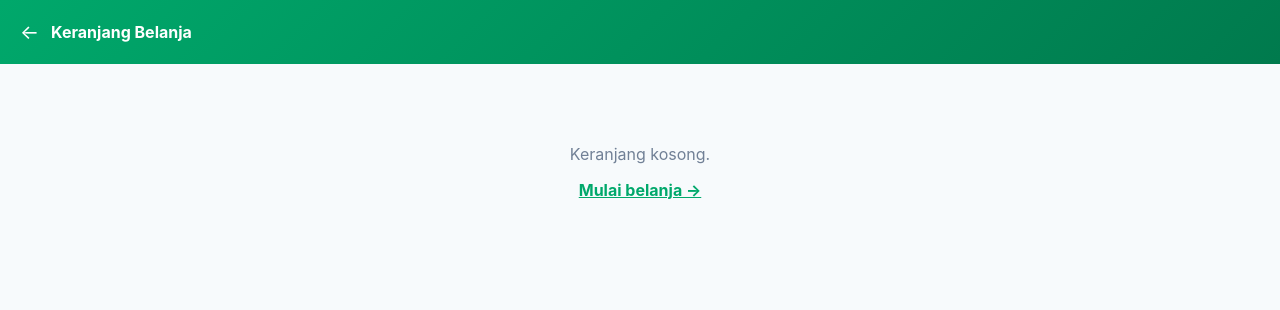
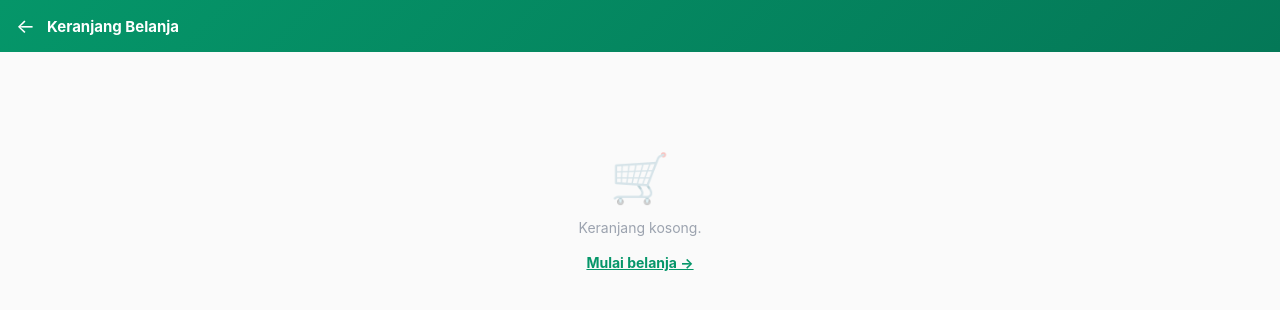
Before and after one commit to borneomks79-svg/pasdisaku, a Next.js app in the folder pasdisaku/frontend/: page /keranjang in a window 1280 px wide. Shown: the top 310 px of the page. Built offline with nearby package versions, Linux system fonts and the light colour scheme.

Commit message:
Update page.tsx

```diff
--- a/pasdisaku/frontend/app/keranjang/page.tsx
+++ b/pasdisaku/frontend/app/keranjang/page.tsx
@@ -11,52 +11,115 @@ export default function KeranjangPage() {
   const total = cartTotal(cart);
 
   return (
-    <div style={{ minHeight: '100vh', background: '#f7fafc' }}>
-      <div style={{ background: 'linear-gradient(135deg, #00a86b, #007a4d)', color: 'white', padding: '20px', display: 'flex', alignItems: 'center', gap: 12 }}>
-        <Link href="/toko" style={{ color: 'white', fontSize: 20, textDecoration: 'none' }}>←</Link>
-        <span style={{ fontWeight: 700 }}>Keranjang Belanja</span>
+    <div style={{ minHeight: '100vh', background: '#fafafa', paddingBottom: cart.length > 0 ? 110 : 20 }}>
+      <div
+        style={{
+          background: 'linear-gradient(135deg, #059669, #047857)',
+          padding: '16px',
+          display: 'flex',
+          alignItems: 'center',
+          gap: 12,
+          position: 'sticky',
+          top: 0,
+          zIndex: 10,
+        }}
+      >
+        <Link href="/toko" style={{ color: 'white', fontSize: 20, textDecoration: 'none', lineHeight: 1 }}>←</Link>
+        <span style={{ fontWeight: 700, color: 'white', fontSize: 15 }}>Keranjang Belanja</span>
       </div>
 
-      <div style={{ maxWidth: 600, margin: '0 auto', padding: 20 }}>
+      <div style={{ maxWidth: 560, margin: '0 auto', padding: 16 }}>
         {cart.length === 0 ? (
-          <div style={{ textAlign: 'center', marginTop: 60 }}>
-            <p style={{ color: '#718096', marginBottom: 16 }}>Keranjang kosong.</p>
-            <Link href="/toko" style={{ color: '#00a86b', fontWeight: 700 }}>Mulai belanja →</Link>
+          <div style={{ textAlign: 'center', marginTop: 80 }}>
+            <div style={{ fontSize: 48, opacity: 0.3, marginBottom: 12 }}>🛒</div>
+            <p style={{ color: '#9ca3af', marginBottom: 16, fontSize: 14 }}>Keranjang kosong.</p>
+            <Link href="/toko" style={{ color: '#059669', fontWeight: 700, fontSize: 14 }}>Mulai belanja →</Link>
           </div>
         ) : (
           <>
-            <div style={{ display: 'flex', flexDirection: 'column', gap: 12 }}>
+            <div style={{ display: 'flex', flexDirection: 'column', gap: 10 }}>
               {cart.map((item) => (
-                <div key={item.id} style={{ display: 'flex', gap: 12, background: 'white', borderRadius: 12, padding: 12, boxShadow: '0 1px 3px rgba(0,0,0,0.06)' }}>
-                  <div style={{ width: 64, height: 64, borderRadius: 10, background: '#edf2f7', backgroundImage: item.image ? `url(${item.image})` : undefined, backgroundSize: 'cover', backgroundPosition: 'center', flexShrink: 0 }} />
+                <div
+                  key={item.id}
+                  style={{
+                    display: 'flex',
+                    gap: 12,
+                    background: 'white',
+                    borderRadius: 14,
+                    padding: 12,
+                    boxShadow: '0 1px 6px rgba(0,0,0,0.06)',
+                  }}
+                >
+                  <div
+                    style={{
+                      width: 68,
+                      height: 68,
+                      borderRadius: 12,
+                      background: 'linear-gradient(135deg, #f3f4f6, #e5e7eb)',
+                      backgroundImage: item.image ? `url(${item.image})` : undefined,
+                      backgroundSize: 'cover',
+                      backgroundPosition: 'center',
+                      flexShrink: 0,
+                      display: 'flex',
+                      alignItems: 'center',
+                      justifyContent: 'center',
+                      fontSize: 22,
+                      opacity: item.image ? 1 : 0.4,
+                    }}
+                  >
+                    {!item.image && '📦'}
+                  </div>
                   <div style={{ flex: 1, minWidth: 0 }}>
-                    <p style={{ fontSize: 14, fontWeight: 600, margin: 0, overflow: 'hidden', textOverflow: 'ellipsis', whiteSpace: 'nowrap' }}>{item.name}</p>
-                    <p style={{ fontSize: 14, fontWeight: 800, color: '#007a4d', margin: '4px 0' }}>Rp{item.price.toLocaleString('id-ID')}</p>
+                    <p style={{ fontSize: 13.5, fontWeight: 600, margin: 0, overflow: 'hidden', textOverflow: 'ellipsis', whiteSpace: 'nowrap' }}>
+                      {item.name}
+                    </p>
+                    <p style={{ fontSize: 14, fontWeight: 800, color: '#047857', margin: '4px 0 8px' }}>
+                      Rp{item.price.toLocaleString('id-ID')}
+                    </p>
                     <div style={{ display: 'flex', alignItems: 'center', gap: 10 }}>
-                      <div style={{ display: 'flex', alignItems: 'center', border: '1px solid #e2e8f0', borderRadius: 8 }}>
-                        <button onClick={() => updateQty(item.id, item.qty - 1)} style={{ padding: '4px 10px', background: 'white', border: 'none' }}>−</button>
-                        <span style={{ padding: '0 10px', fontSize: 13, fontWeight: 600 }}>{item.qty}</span>
-                        <button onClick={() => updateQty(item.id, item.qty + 1)} style={{ padding: '4px 10px', background: 'white', border: 'none' }}>+</button>
+                      <div style={{ display: 'flex', alignItems: 'center', border: '1.5px solid #e5e7eb', borderRadius: 8 }}>
+                        <button onClick={() => updateQty(item.id, item.qty - 1)} style={{ padding: '4px 10px', background: 'white', border: 'none', color: '#374151' }}>−</button>
+                        <span style={{ padding: '0 10px', fontSize: 13, fontWeight: 700 }}>{item.qty}</span>
+                        <button onClick={() => updateQty(item.id, item.qty + 1)} style={{ padding: '4px 10px', background: 'white', border: 'none', color: '#374151' }}>+</button>
                       </div>
-                      <button onClick={() => removeFromCart(item.id)} style={{ fontSize: 12, color: '#e53e3e', background: 'none', border: 'none' }}>Hapus</button>
+                      <button onClick={() => removeFromCart(item.id)} style={{ fontSize: 12, color: '#dc2626', background: 'none', border: 'none', fontWeight: 600 }}>
+                        Hapus
+                      </button>
                     </div>
                   </div>
                 </div>
               ))}
             </div>
-
-            <div style={{ marginTop: 24, background: 'white', borderRadius: 12, padding: 16, boxShadow: '0 1px 3px rgba(0,0,0,0.06)' }}>
-              <div style={{ display: 'flex', justifyContent: 'space-between', marginBottom: 14 }}>
-                <span style={{ color: '#718096' }}>Subtotal</span>
-                <span style={{ fontWeight: 700 }}>Rp{total.toLocaleString('id-ID')}</span>
-              </div>
-              <button onClick={() => router.push('/checkout')} style={{ width: '100%', padding: '14px', borderRadius: 10, border: 'none', background: '#00a86b', color: 'white', fontWeight: 700, fontSize: 15 }}>
-                Lanjut ke Checkout
-              </button>
-            </div>
           </>
         )}
       </div>
+
+      {cart.length > 0 && (
+        <div
+          style={{
+            position: 'fixed',
+            bottom: 0,
+            left: 0,
+            right: 0,
+            background: 'white',
+            boxShadow: '0 -2px 12px rgba(0,0,0,0.08)',
+            padding: '14px 16px',
+            maxWidth: 560,
+            margin: '0 auto',
+          }}
+        >
+          <div style={{ display: 'flex', justifyContent: 'space-between', marginBottom: 10 }}>
+            <span style={{ color: '#6b7280', fontSize: 13.5 }}>Subtotal</span>
+            <span style={{ fontWeight: 800, fontSize: 15 }}>Rp{total.toLocaleString('id-ID')}</span>
+          </div>
+          <button
+            onClick={() => router.push('/checkout')}
+            style={{ width: '100%', padding: '14px', borderRadius: 12, border: 'none', background: '#059669', color: 'white', fontWeight: 700, fontSize: 15 }}
+          >
+            Lanjut ke Checkout
+          </button>
+        </div>
+      )}
     </div>
   );
 }
```
